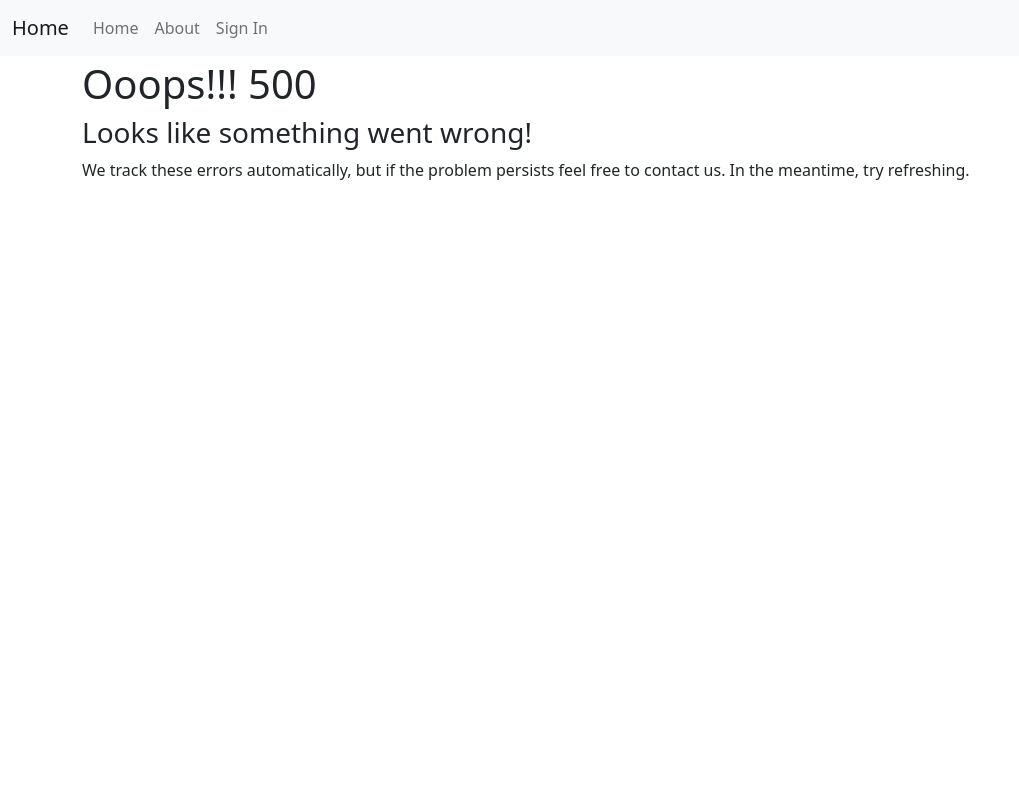
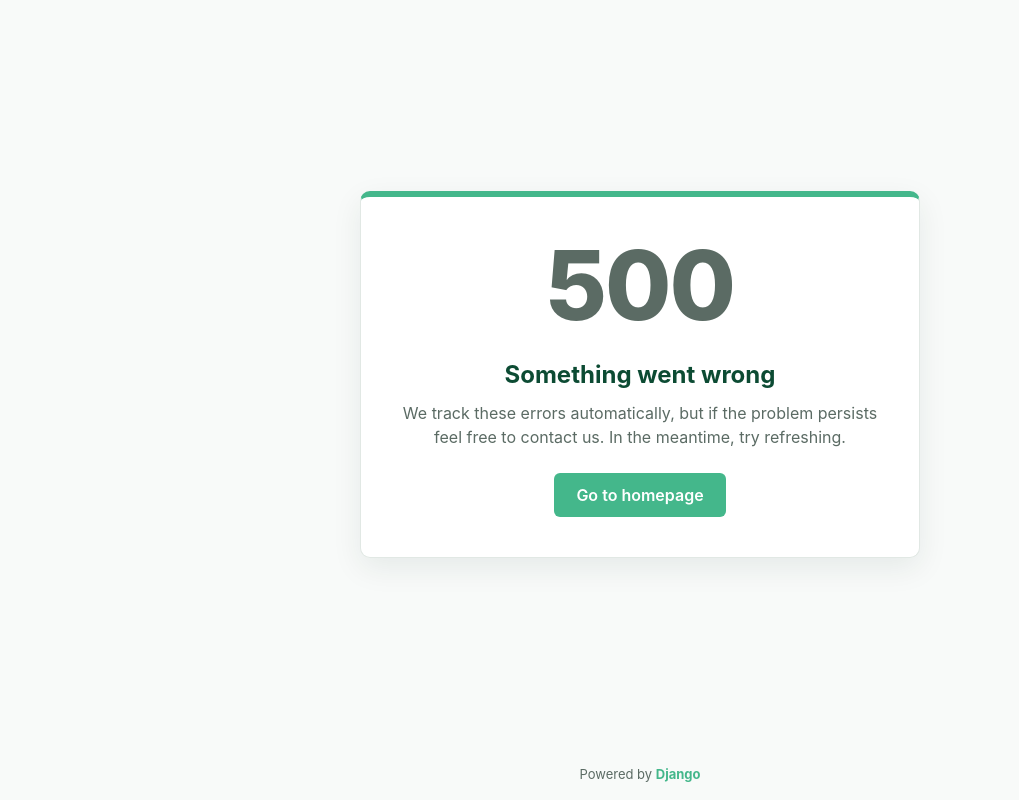
Before and after one commit to husanIbragimov/django_docker_template, a Django app: template src/templates/500.html in a window 1280 px wide. Shown: the whole page, without its empty margins (0-1019 px from the left). Run offline with Django 3.2, Linux system fonts and the light colour scheme; the template is opened without the code that fills it, so the values that code supplies are empty; parts of the project's set-up code (start-up, migrations or seed data) failed here and were passed over; some libraries are stand-ins or nearby versions.

Commit message:
Restyle error pages with Django brand colors and remove navbar from base template
Co-Authored-By: Claude Opus 5.5 <noreply@anthropic.com>

```diff
--- a/src/templates/403.html
+++ b/src/templates/403.html
@@ -2,7 +2,8 @@
 
 {% block title %}Forbidden (403){% endblock title %}
 {% block content %}
-  <h1>Forbidden (403)</h1>
+  <p class="status-code">403</p>
+  <h1>Forbidden</h1>
   <p>
     {% if exception %}
       {{ exception }}
@@ -10,4 +11,5 @@
       You're not allowed to access this page.
     {% endif %}
   </p>
+  <a class="btn" href="/">Go to homepage</a>
 {% endblock content %}
--- a/src/templates/404.html
+++ b/src/templates/404.html
@@ -1,7 +1,8 @@
 {% extends "base.html" %}
 
-{% block title %}Page not found{% endblock title %}
+{% block title %}Page not found (404){% endblock title %}
 {% block content %}
+  <p class="status-code">404</p>
   <h1>Page not found</h1>
   <p>
     {% if exception %}
@@ -10,4 +11,5 @@
       This is not the page you were looking for.
     {% endif %}
   </p>
+  <a class="btn" href="/">Go to homepage</a>
 {% endblock content %}
--- a/src/templates/500.html
+++ b/src/templates/500.html
@@ -1,10 +1,12 @@
 {% extends "base.html" %}
 
-{% block title %}Server Error{% endblock title %}
+{% block title %}Server Error (500){% endblock title %}
 {% block content %}
-  <h1>Ooops!!! 500</h1>
-  <h3>Looks like something went wrong!</h3>
+  <p class="status-code">500</p>
+  <h1>Something went wrong</h1>
   <p>
-    We track these errors automatically, but if the problem persists feel free to contact us. In the meantime, try refreshing.
+    We track these errors automatically, but if the problem persists feel free to contact us.
+    In the meantime, try refreshing.
   </p>
+  <a class="btn" href="/">Go to homepage</a>
 {% endblock content %}
--- a/src/templates/base.html
+++ b/src/templates/base.html
@@ -1,125 +1,153 @@
-{% load static i18n %}
+{% load i18n %}
 <!DOCTYPE html>
 {% get_current_language as LANGUAGE_CODE %}
 <html lang="{{ LANGUAGE_CODE }}">
 
 <head>
   <meta charset="utf-8" />
-  <meta http-equiv="x-ua-compatible" content="ie=edge" />
-  <title>
-    {% block title %}
-    warehouse_karantin
-    {% endblock title %}
-  </title>
   <meta name="viewport" content="width=device-width, initial-scale=1.0" />
-  <meta name="description" content="Karantin's warehouse system" />
-  <meta name="author" content="firdavsDev" />
-  <link rel="icon" href="{% static 'images/favicons/favicon.ico' %}" />
+  <title>{% block title %}Django{% endblock title %}</title>
   {% block css %}
-  <!-- Latest compiled and minified Bootstrap CSS -->
-  <link rel="stylesheet" href="https://cdnjs.cloudflare.com/ajax/libs/bootstrap/5.2.3/css/bootstrap.min.css"
-    integrity="sha512-SbiR/eusphKoMVVXysTKG/7VseWii+Y3FdHrt0EpKgpToZeemhqHeZeLWLhJutz/2ut2Vw1uQEj2MbRF+TVBUA=="
-    crossorigin="anonymous" referrerpolicy="no-referrer" />
-  <!-- Your stuff: Third-party CSS libraries go here -->
-  <!-- This file stores project-specific CSS -->
+  <style>
+    /* Django brand palette */
+    :root {
+      --dj-dark: #092e20;
+      --dj-green: #0c4b33;
+      --dj-accent: #44b78b;
+      --dj-light: #c9f0dd;
+      --bg: #f8faf9;
+      --card: #ffffff;
+      --text: #1f2d27;
+      --muted: #5b6b64;
+      --border: #e1e8e4;
+    }
 
+    @media (prefers-color-scheme: dark) {
+      :root {
+        --bg: #0b1f17;
+        --card: #10291f;
+        --text: #e6f2ec;
+        --muted: #9db5aa;
+        --border: #1d3d30;
+        --dj-green: #c9f0dd;
+      }
+    }
 
-  <link href="{% static 'css/project.css' %}" rel="stylesheet" />
+    * { box-sizing: border-box; }
 
+    html, body { height: 100%; margin: 0; }
 
+    body {
+      display: flex;
+      flex-direction: column;
+      background: var(--bg);
+      color: var(--text);
+      font-family: -apple-system, BlinkMacSystemFont, "Segoe UI", system-ui, Roboto, "Helvetica Neue", Arial, sans-serif;
+      line-height: 1.5;
+    }
+
+    .page {
+      flex: 1;
+      display: flex;
+      align-items: center;
+      justify-content: center;
+      padding: 24px 16px;
+    }
+
+    .card {
+      width: 100%;
+      max-width: 560px;
+      background: var(--card);
+      border: 1px solid var(--border);
+      border-top: 6px solid var(--dj-accent);
+      border-radius: 10px;
+      padding: 40px 32px;
+      text-align: center;
+      box-shadow: 0 10px 30px rgba(9, 46, 32, 0.08);
+    }
+
+    .status-code {
+      margin: 0;
+      font-size: 96px;
+      font-weight: 800;
+      line-height: 1;
+      letter-spacing: -2px;
+      color: var(--dj-accent);
+    }
+
+    .card h1 {
+      margin: 16px 0 8px;
+      font-size: 24px;
+      font-weight: 700;
+      color: var(--dj-green);
+    }
+
+    .card p {
+      margin: 0 0 24px;
+      color: var(--muted);
+    }
+
+    .btn {
+      display: inline-block;
+      padding: 10px 22px;
+      border-radius: 6px;
+      background: var(--dj-accent);
+      color: #fff;
+      font-weight: 600;
+      text-decoration: none;
+      transition: background 0.15s ease;
+    }
+
+    .btn:hover { background: #3a9c76; }
+
+    .messages { list-style: none; padding: 0; margin: 0 0 24px; text-align: left; }
+
+    .messages li {
+      padding: 10px 14px;
+      margin-bottom: 8px;
+      border-radius: 6px;
+      border-left: 4px solid var(--dj-accent);
+      background: var(--dj-light);
+      color: var(--dj-dark);
+    }
+
+    .messages li.error { border-color: #ba2121; background: #ffefef; color: #ba2121; }
+    .messages li.warning { border-color: #c4a000; background: #fff8d6; color: #6b5800; }
+
+    footer {
+      padding: 16px;
+      text-align: center;
+      font-size: 13px;
+      color: var(--muted);
+    }
+
+    footer strong { color: var(--dj-accent); }
+
+    @media (max-width: 480px) {
+      .card { padding: 32px 20px; }
+      .status-code { font-size: 72px; }
+    }
+  </style>
   {% endblock css %}
-  <!-- Le javascript
-    ================================================== -->
-  {# Placed at the top of the document so pages load faster with defer #}
-  {% block javascript %}
-
-
-  <!-- Bootstrap JS -->
-  <script defer src="https://cdnjs.cloudflare.com/ajax/libs/bootstrap/5.2.3/js/bootstrap.min.js"
-    integrity="sha512-1/RvZTcCDEUjY/CypiMz+iqqtaoQfAITmNSJY17Myp4Ms5mdxPS5UV7iOfdZoxcGhzFbOm6sntTKJppjvuhg4g=="
-    crossorigin="anonymous" referrerpolicy="no-referrer"></script>
-  <!-- Your stuff: Third-party javascript libraries go here -->
-
-
-  <!-- place project specific Javascript in this file -->
-
-
-  <script defer src="{% static 'js/project.js' %}"></script>
-
-
-  {% endblock javascript %}
+  {% block javascript %}{% endblock javascript %}
 </head>
 
 <body>
-  <div class="mb-1">
-    <nav class="navbar navbar-expand-md navbar-light bg-light">
-      <div class="container-fluid">
-        <button class="navbar-toggler navbar-toggler-right" type="button" data-bs-toggle="collapse"
-          data-bs-target="#navbarSupportedContent" aria-controls="navbarSupportedContent" aria-expanded="false"
-          aria-label="Toggle navigation">
-          <span class="navbar-toggler-icon"></span>
-        </button>
-        <a class="navbar-brand" href="#">Home</a>
-        <div class="collapse navbar-collapse" id="navbarSupportedContent">
-          <ul class="navbar-nav mr-auto">
-            <li class="nav-item active">
-              <a class="nav-link" href="#">Home <span class="visually-hidden">(current)</span></a>
-            </li>
-            <li class="nav-item">
-              <a class="nav-link" href="#">About</a>
-            </li>
-            {% if request.user.is_authenticated %}
-            <li class="nav-item">
-              <a class="nav-link" href="#">{% translate "My Profile" %}</a>
-            </li>
-            <li class="nav-item">
-              {# URL provided by django-allauth/_auth/urls.py #}
-              <a class="nav-link" href="#">{% translate "Sign Out" %}</a>
-            </li>
-            {% else %}
-            {% if ACCOUNT_ALLOW_REGISTRATION %}
-            <li class="nav-item">
-              {# URL provided by django-allauth/_auth/urls.py #}
-              <a id="sign-up-link" class="nav-link" href="#">{% translate "Sign Up" %}</a>
-            </li>
-            {% endif %}
-            <li class="nav-item">
-              {# URL provided by django-allauth/_auth/urls.py #}
-              <a id="log-in-link" class="nav-link" href="#">{% translate "Sign In" %}</a>
-            </li>
-            {% endif %}
-          </ul>
-        </div>
-      </div>
-    </nav>
-  </div>
-  <div class="container">
-    {% if messages %}
-    {% for message in messages %}
-    <div class="alert alert-dismissible {% if message.tags %}alert-{{ message.tags }}{% endif %}">
-      {{ message }}
-      <button type="button" class="btn-close" data-bs-dismiss="alert" aria-label="Close"></button>
+  <main class="page">
+    <div class="card">
+      {% if messages %}
+      <ul class="messages">
+        {% for message in messages %}
+        <li{% if message.tags %} class="{{ message.tags }}"{% endif %}>{{ message }}</li>
+        {% endfor %}
+      </ul>
+      {% endif %}
+      {% block content %}{% endblock content %}
     </div>
-    {% endfor %}
-    {% endif %}
-    {% block content %}
-    <p>Use this document as a way to quick start any new project.</p>
-    {% endblock content %}
-  </div>
-  <!-- /container -->
-  {% block modal %}
-  {% endblock modal %}
-  {% block inline_javascript %}
-  {% comment %}
-  Script tags with only code, no src (defer by default). To run
-  with a "defer" so that you run inline code:
-  <script>
-    window.addEventListener('DOMContentLoaded', () => {
-      /* Run whatever you want */
-    });
-  </script>
-  {% endcomment %}
-  {% endblock inline_javascript %}
+  </main>
+  <footer>Powered by <strong>Django</strong></footer>
+  {% block modal %}{% endblock modal %}
+  {% block inline_javascript %}{% endblock inline_javascript %}
 </body>
 
 </html>
```
Also changed, not shown: .claude/prompt/deya-backend-prompt.md (deleted).
